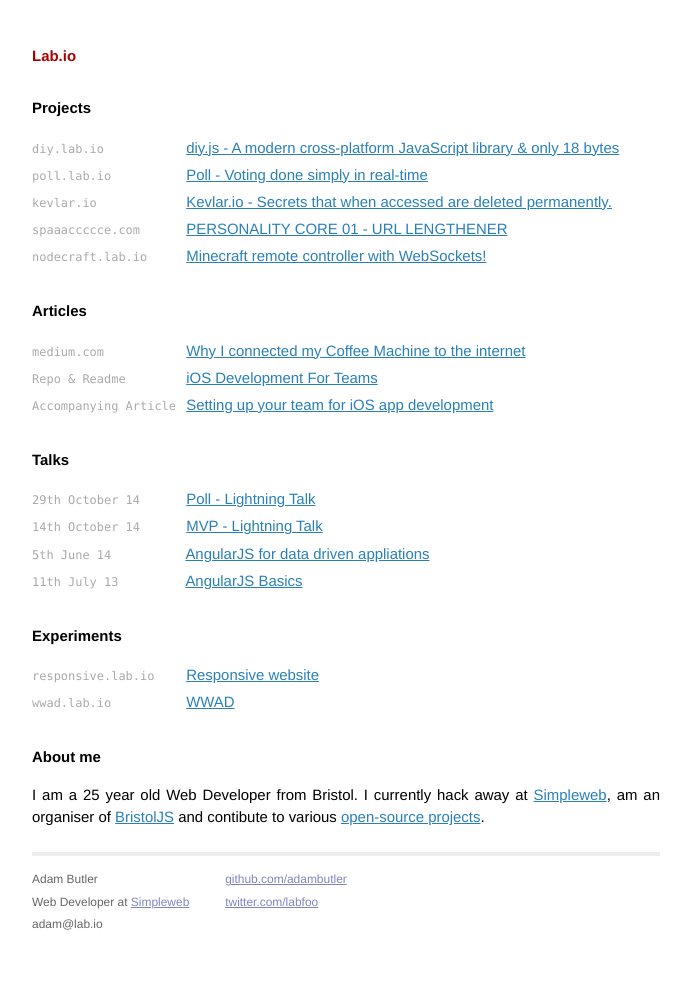
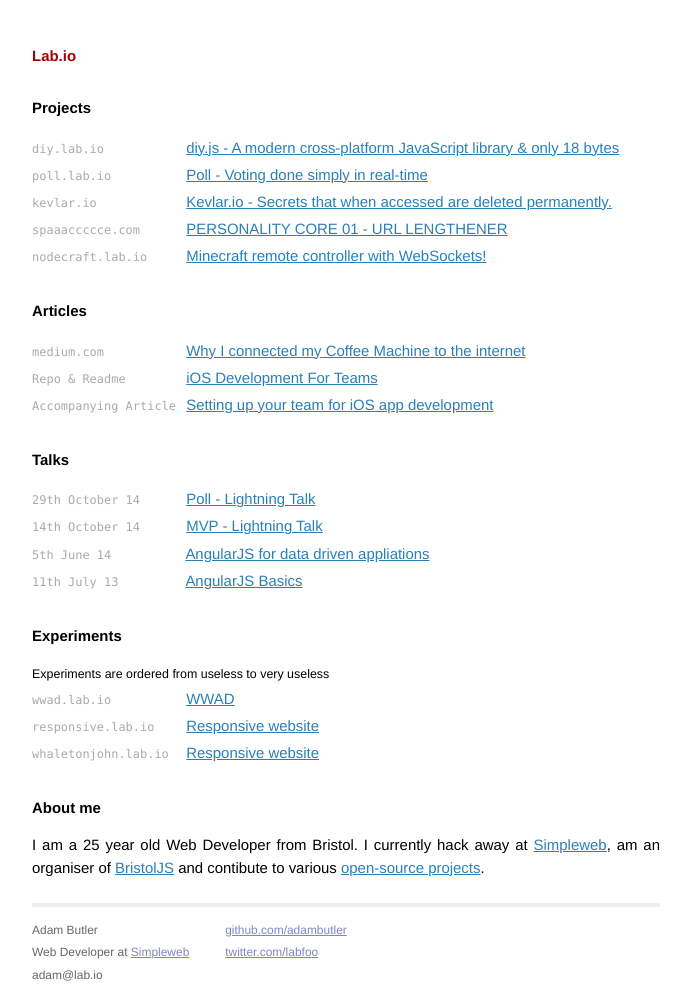
Before and after one commit to adambutler/blog, a Jekyll site: the page built from index.html, in a window 1280 px wide. Shown: the whole page, without its empty margins (294-985 px from the left). Built offline with Jekyll 4.4.1, drawn with Linux system fonts in a browser that asks for light colours; Markdown is read by kramdown in place of the engine named in the settings; before the commit the page ends 948 px from its top, so only the background shows below that.

Commit message:
Add whaletonjohn

```diff
--- a/index.html
+++ b/index.html
@@ -29,9 +29,11 @@
   </ul>
 
   <h1>Experiments</h1>
+  <small>Experiments are ordered from useless to very useless</small>
   <ul class="posts">
+    <li><span>wwad.lab.io</span> <a href="http://>wwad.lab.io/">WWAD</a></li>
     <li><span>responsive.lab.io</span> <a href="http://>responsive.lab.io/">Responsive website</a></li>
-    <li><span>wwad.lab.io</span> <a href="http://>wwad.lab.io/">WWAD</a></li>
+    <li><span>whaletonjohn.lab.io</span> <a href="http://>whaletonjohn.lab.io/">Responsive website</a></li>
   </ul>
 
   <h1>About me</h1>
```
